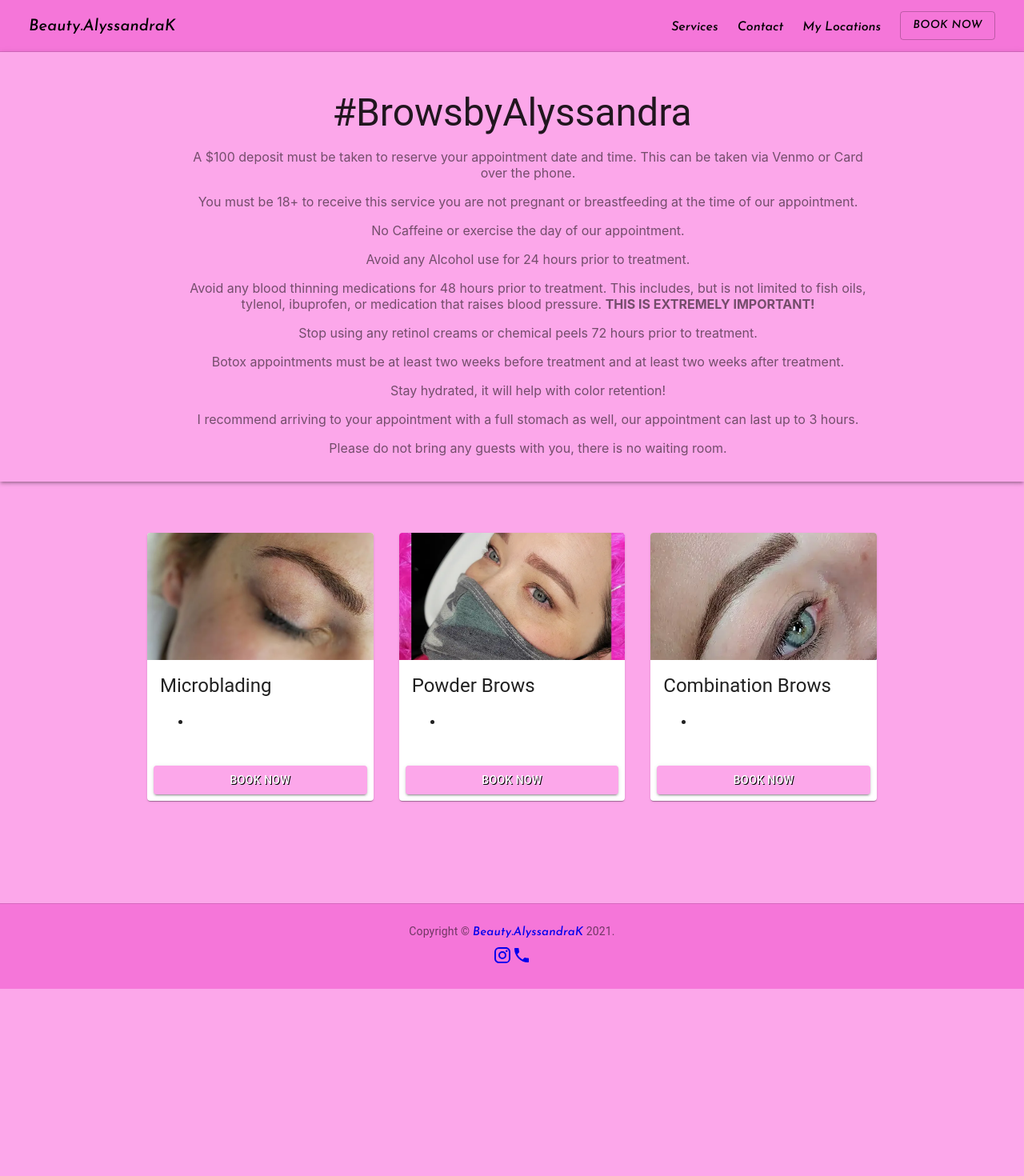
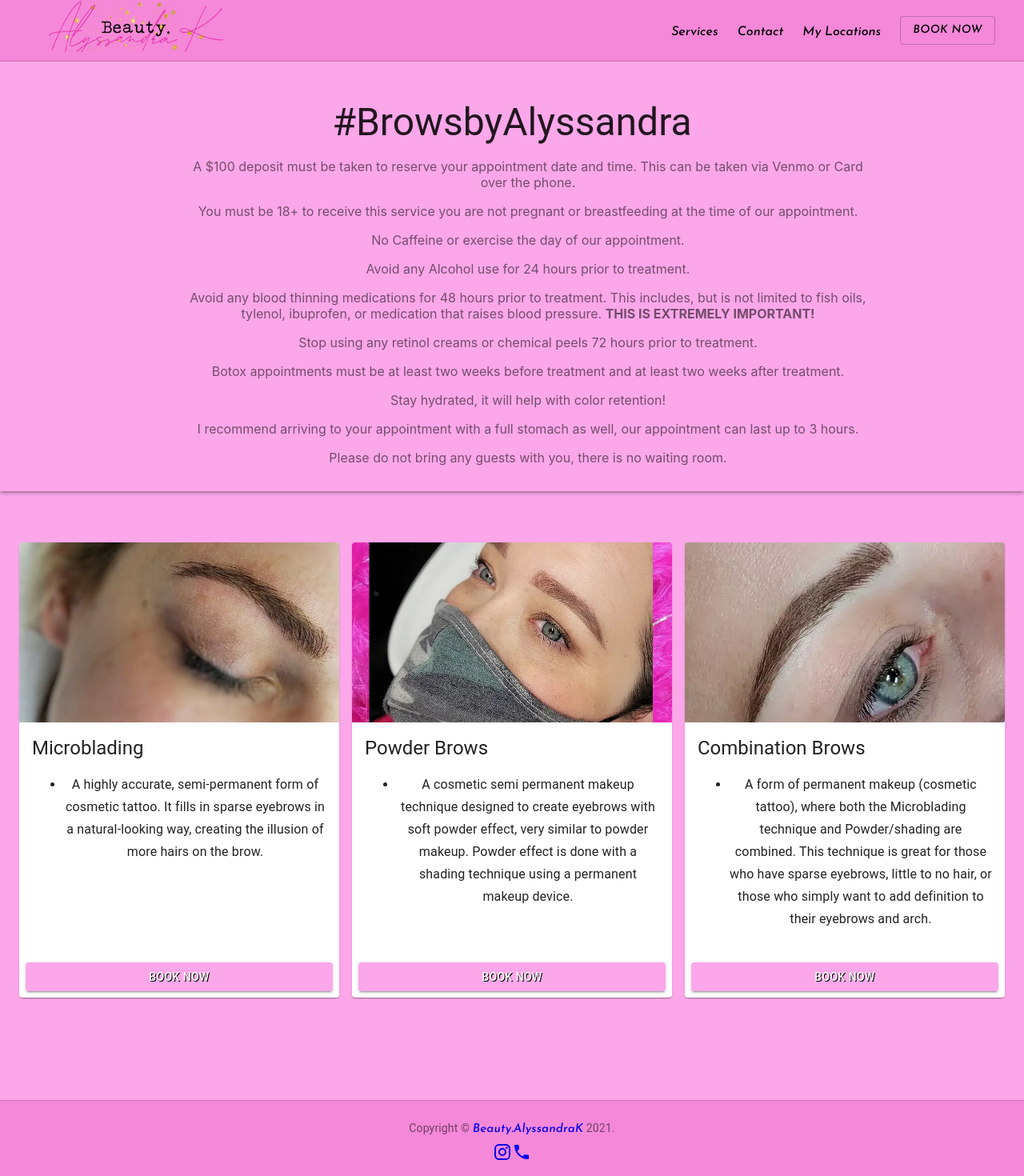
Before and after one commit to MarkKelly00/beauty.Alyssandrak, a React (Create React App) app: page /brows in a window 1280 px wide. Shown: the top 1470 px of the page at 80% size. Before the commit the page ends 1236 px from the top, so only its background shows below. Built offline with nearby package versions, Linux system fonts and the light colour scheme.

Commit message:
created events page and updated services

```diff
--- a/src/App.js
+++ b/src/App.js
@@ -7,6 +7,7 @@ import MyLocation from './pages/location';
 import Hair from './pages/hair';
 import Color from './pages/color';
 import Brows from './pages/brows';
+import Events from './pages/events';
 
 
 export default function App() {
@@ -21,6 +22,7 @@ export default function App() {
         <Route exact path='/location' component={MyLocation} />
         <Route exact path='/brows' component={Brows} />
         <Route exact path='/hair' component={Hair} />
+        <Route exact path='/events' component={Events} />
         <Route exact path='/color' component={Color} />
         </Switch>
       </Router>
--- a/src/components/cards/cards.component.jsx
+++ b/src/components/cards/cards.component.jsx
@@ -33,8 +33,8 @@ const tiers = [
       buttonLink: '/brows'
     },
     {
-      title: 'Hair & Makeup',
-      subheader: 'Events / Weddings',
+      title: 'Events / Weddings',
+      subheader: 'Hair & Makeup',
       description: [
         'Bridal Makeup  |  $185',
         'Bridal Hair  |  $165',
@@ -45,7 +45,7 @@ const tiers = [
       ],
       buttonText: 'More Info',
       buttonVariant: 'contained',
-      buttonLink: '/hair'
+      buttonLink: '/events'
     },
     {
       title: 'Color Services',
@@ -87,8 +87,8 @@ export default function Cards() {
   const classes = useStyles();
 
   return (
-    <Container maxWidthLg component="main">
-        <Grid container spacing={4} alignItems="flex-start">
+    <Container maxWidth="lg" component="main">
+        <Grid container spacing={2} alignItems="flex-start">
           {tiers.map((tier) => (
 
             <Grid data-aos="fade-down" item key={tier.title} xs={12} sm={tier.title === 'Enterprise' ? 12 : 6} md={3}>
--- a/src/components/footer/footer.jsx
+++ b/src/components/footer/footer.jsx
@@ -35,7 +35,7 @@ const useStyles = makeStyles((theme) => ({
     footer: {
         borderTop: `1px solid ${theme.palette.divider}`,
         marginTop: theme.spacing(8),
-        background: '#f576d9',
+        background: '#f588d9',
         paddingTop: theme.spacing(3),
         paddingBottom: theme.spacing(3),
         textDecoration: "none",
--- a/src/components/header/header.component.jsx
+++ b/src/components/header/header.component.jsx
@@ -6,11 +6,12 @@ import Toolbar from '@material-ui/core/Toolbar';
 import Button from '@material-ui/core/Button';
 import AppBar from '@material-ui/core/AppBar';
 import Typography from '@material-ui/core/Typography';
+import Logo from '../../assets/navLogo.png';
 
 const useStyles = makeStyles((theme) => ({
     appBar: {
         borderBottom: `1px solid ${theme.palette.divider}`,
-        background: '#f576d9',
+        background: '#f588d9',
         width: '100%'
       },
       toolbar: {
@@ -35,7 +36,7 @@ export default function Header() {
       <AppBar position="static" color="default" elevation={0} className={classes.appBar}>
         <Toolbar className={classes.toolbar}>
           <Typography variant="h6" color="inherit" noWrap className={classes.toolbarTitle}>
-            <Link to="/" className={classes.link}>Beauty.AlyssandraK</Link>
+            <Link to="/" className={classes.link}><img src={Logo} /></Link>
           </Typography>
           <nav>
             <Link to="/services" variant="button" color="textPrimary" href="#" className={classes.link}>
--- a/src/components/hero/services/hero.component.jsx
+++ b/src/components/hero/services/hero.component.jsx
@@ -11,7 +11,7 @@ const useStyles = makeStyles((theme) =>({
     backgroundSize: '100%',
     minHeight: '45vh',
     maxWidth: '100%',
-    padding: theme.spacing(6, 0, 2),
+    padding: theme.spacing(6),
   }
 }));
 
@@ -26,9 +26,7 @@ export default function Hero() {
     <Typography variant="h7" align="center" color="textSecondary" component="p">
     -As of November 1st 2020 I am no longer accepting new clients. If any openings for new clients come up I will post it on social media and from there it will be first-come-first-serve!
     <br /><br />
-    -Due to not taking new clients, I have disabled my online booking so please reach out via text message to schedule and be sure to pre book at the end of your appointment!
-    <br /><br />
-    -My schedule has changed. I will be available for hair appointments Monday-Wednesday & Friday, and Thursdays will be reserved for microblading, powder brows and eyelash extensions.
+    -My schedule has changed. I will be available for hair appointments Monday-Wednesday & Friday. Thursdays & Saturday will be reserved for microblading, powder brows and lip blush.
     </Typography>
   </Container>
   );
--- a/src/components/sidebar/Sidebar.component.jsx
+++ b/src/components/sidebar/Sidebar.component.jsx
@@ -38,7 +38,7 @@ export default function Sidebar(props) {
         Book With Me!
       </Typography>
       {bookings.map((booking) => (
-        <Link display="block" variant="body1" href={booking.url} key={booking.title}>
+        <Link display="block" variant="body1" href={booking.url} key={booking.title} target="_blank">
           {booking.title}
         </Link>
       ))}
@@ -46,7 +46,7 @@ export default function Sidebar(props) {
         Social
       </Typography>
       {social.map((network) => (
-        <Link display="block" variant="body1" href="https://www.instagram.com/beauty.alyssandrak/?hl=en" key={network}>
+        <Link display="block" variant="body1" href="https://www.instagram.com/beauty.alyssandrak/?hl=en" key={network} target="_blank">
           <Grid container direction="row" spacing={1} alignItems="center">
             <Grid item>
               <network.icon />
--- a/src/pages/brows.js
+++ b/src/pages/brows.js
@@ -63,27 +63,27 @@ const useStyles = makeStyles((theme) => ({
 const tiers = [
   {
     title: "Microblading",
-    description: [""],
+    description: ["A highly accurate, semi-permanent form of cosmetic tattoo. It fills in sparse eyebrows in a natural-looking way, creating the illusion of more hairs on the brow."],
     image: Microblading,
     buttonText: "Book Now",
     buttonVariant: "contained",
-    buttonLink: "/",
+    buttonLink: "https://square.site/book/LR4716B541B83/lovely-a-self-center-vancouver-wa",
   },
   {
     title: "Powder Brows",
-    description: [""],
+    description: ["A cosmetic semi permanent makeup technique designed to create eyebrows with soft powder effect, very similar to powder makeup. Powder effect is done with a shading technique using a permanent makeup device."],
     image: PowderBrow,
     buttonText: "Book Now",
     buttonVariant: "contained",
-    buttonLink: "/",
+    buttonLink: "https://square.site/book/LR4716B541B83/lovely-a-self-center-vancouver-wa",
   },
   {
     title: "Combination Brows",
-    description: [""],
+    description: ["A form of permanent makeup (cosmetic tattoo), where both the Microblading technique and Powder/shading are combined. This technique is great for those who have sparse eyebrows, little to no hair, or those who simply want to add definition to their eyebrows and arch."],
     image: ComboBrow,
     buttonText: "Book Now",
     buttonVariant: "contained",
-    buttonLink: "/",
+    buttonLink: "https://square.site/book/LR4716B541B83/lovely-a-self-center-vancouver-wa",
   },
 ];
 
@@ -150,9 +150,9 @@ export default function Brows() {
             </Typography>
           </Container>
         </Box>
-        <Container className={classes.cardGrid} maxWidth="md">
+        <Container className={classes.cardGrid} maxWidth="lg">
           {/* End hero unit */}
-          <Grid data-aos="fade-down" container spacing={4}>
+          <Grid data-aos="fade-down" container spacing={2}>
             {tiers.map((tier) => (
               <Grid item key={tier.title} xs={12} sm={6} md={4}>
                 <Card className={classes.card} >
--- a/src/pages/hair.js
+++ b/src/pages/hair.js
@@ -118,9 +118,9 @@ export default function Brows() {
             </Typography>
           </Container>
         </Box>
-        <Container className={classes.cardGrid} maxWidth="md">
+        <Container className={classes.cardGrid} maxWidth="lg">
           {/* End hero unit */}
-          <Grid data-aos="fade-down" container spacing={4}>
+          <Grid data-aos="fade-down" container spacing={2}>
             {tiers.map((tier) => (
               <Grid item key={tier.title} xs={12} sm={6} md={4}>
                 <Card className={classes.card} >
--- a/src/pages/main.js
+++ b/src/pages/main.js
@@ -27,7 +27,7 @@ import 'aos/dist/aos.css';
       title: 'Contact Me!',
       sub: '(360)772-0226',
       description:
-        'The best way to reach me is text messaging, email, or instagram DM. The fastest way to get ahold of me is text, but in general, please allow 24-48 hours for a response!',
+        'The best way to reach me is text messaging, email, or instagram DM. The fastest way to get ahold of me is text or click here to submit a contact form. In general, please allow 24-48 hours for a response!',
       image: profilePic,
       imageText: 'beauty.alyssandrak@gmail.com',
     },
```
Also changed, not shown: src/pages/events.js (renamed from src/pages/color.js, +7 -25 lines), src/assets/navLogo.png (added).
